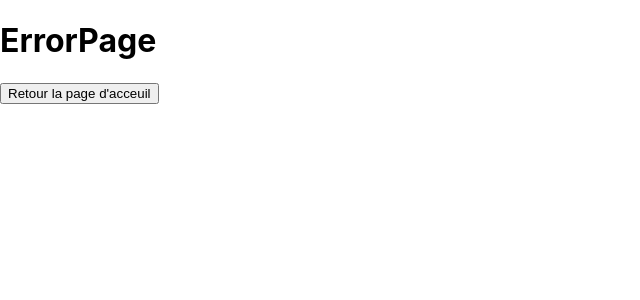
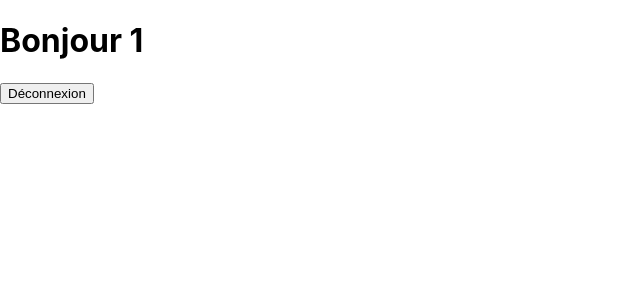
Before and after one commit to rastacool/crazee-burger, a React (Create React App) app: page /order/1 in a window 1280 px wide. Shown: the top 300 px of the page, without its empty margins (0-640 px from the left). Built offline with nearby package versions, Linux system fonts and the light colour scheme.

Commit message:
✨ F02: Login>add redirection  to OrderPage avec submit

```diff
--- a/src/App.js
+++ b/src/App.js
@@ -10,9 +10,8 @@
   return (
     <Routes>
       <Route path="/" element={<LoginPage />} />
-      <Route path="/order" element={<OrderPage />} />
+      <Route path="/order/:username" element={<OrderPage />} />
       <Route path="*" element={<ErrorPage />}/>
-
     </Routes>
   )
 }
--- a/src/components/pages/login/LoginForm.js
+++ b/src/components/pages/login/LoginForm.js
@@ -1,13 +1,16 @@
 import { useState } from "react";
+import { useNavigate } from "react-router-dom";
 
 export default function LoginForm() {
   //state
   const [inputValue, setInputValue] = useState("");
+ const  navigate = useNavigate()
 
   //comportements
   const handleSubmit = (event) => {
     event.preventDefault();
     setInputValue("");
+    navigate(`order/${inputValue}`)
   };
 
   const handleChange = (event) => {
--- a/src/components/pages/order/OrderPage.js
+++ b/src/components/pages/order/OrderPage.js
@@ -1,15 +1,15 @@
 
-import { Link } from "react-router-dom";
+import { Link, useParams } from "react-router-dom";
 
 export default function Bonjour() {
   //state
-
+  const {username} = useParams()
   //comportements
 
   return (
     <div>
     <form>
-      <h1>Bonjour bob</h1>
+      <h1>Bonjour {username}</h1>
       <Link to="/">
          <button>Déconnexion</button>
       </Link >
```
